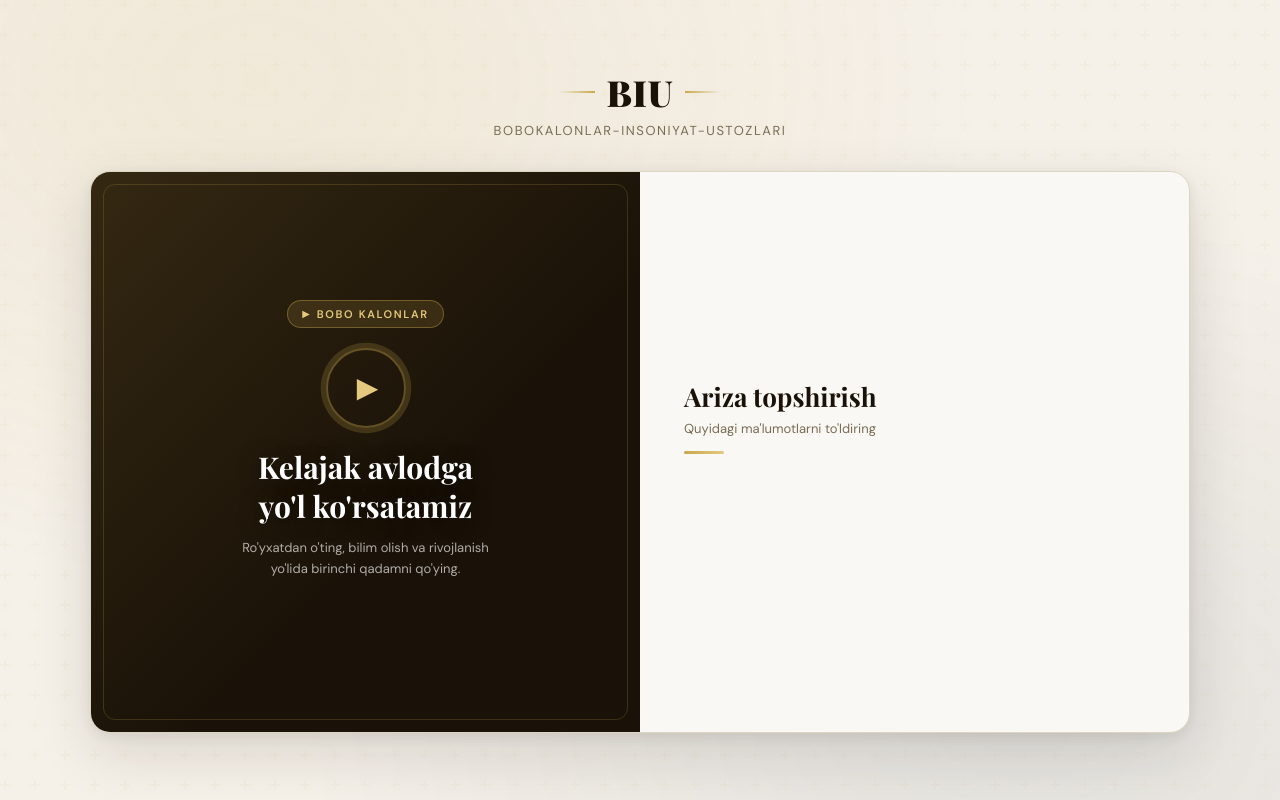
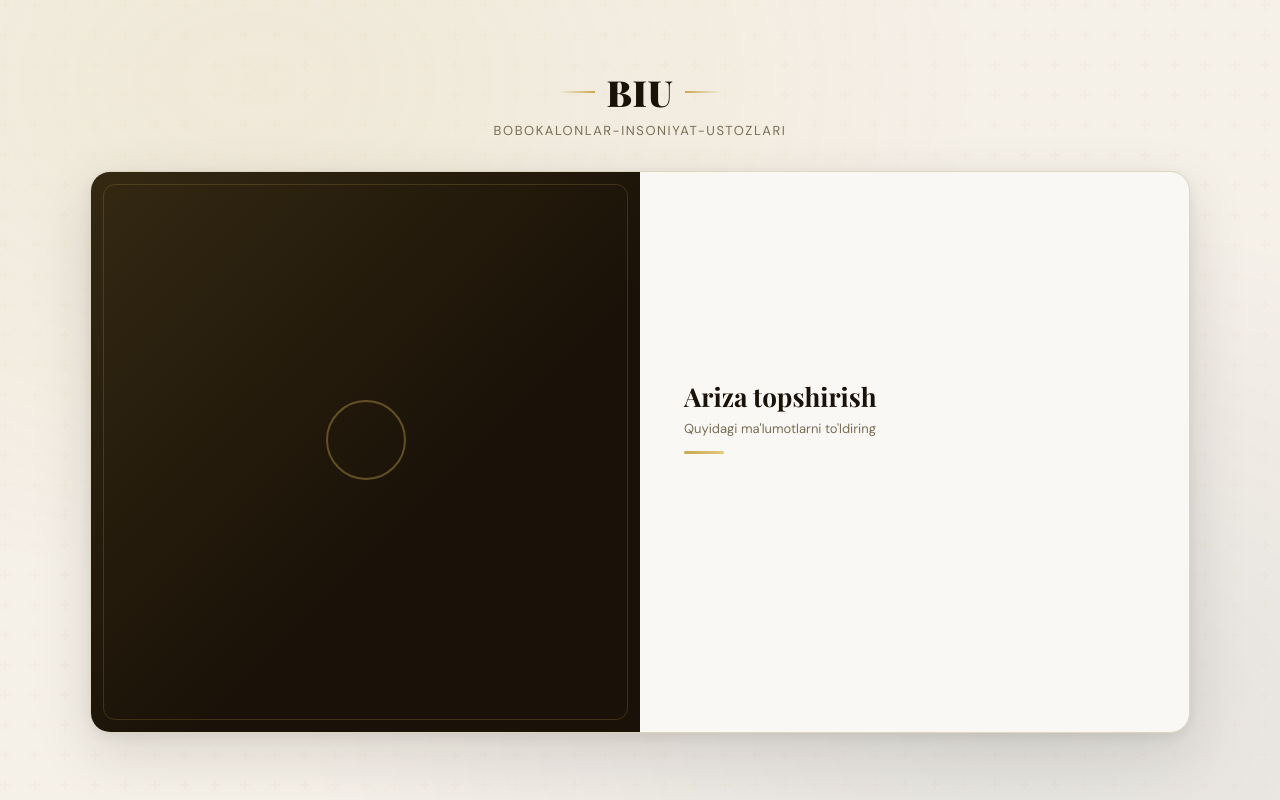
Before and after one commit to dasturlashcurssalohiddin-collab/Bobo-kalonlarimiz, a website: page index.html in a window 1280 px wide. Drawn offline with nearby package versions, Linux system fonts and the light colour scheme.

Commit message:
Update index.html

```diff
--- a/index.html
+++ b/index.html
@@ -606,16 +606,15 @@ body::before {
       </video>
     </div>
   <div class="video-overlay">
-      <div class="video-badge">Bobo Kalonlar</div>
 
-      <div class="pulse-ring" id="pulseRing" style="display:none;">
-        <span class="play-icon">▶</span>
+
+      <div class="pulse-ring"\>
+
       </div>
 
-      <h2 class="video-title">Kelajak avlodga<br>yo'l ko'rsatamiz</h2>
-      <p class="video-desc">
-        Ro'yxatdan o'ting, bilim olish va rivojlanish yo'lida birinchi qadamni qo'ying.
-      </p>
+      <h2 class="video-title"</h2>
+      <p class="video-desc"
+
       </ul>
     </div>
   </div>
```
